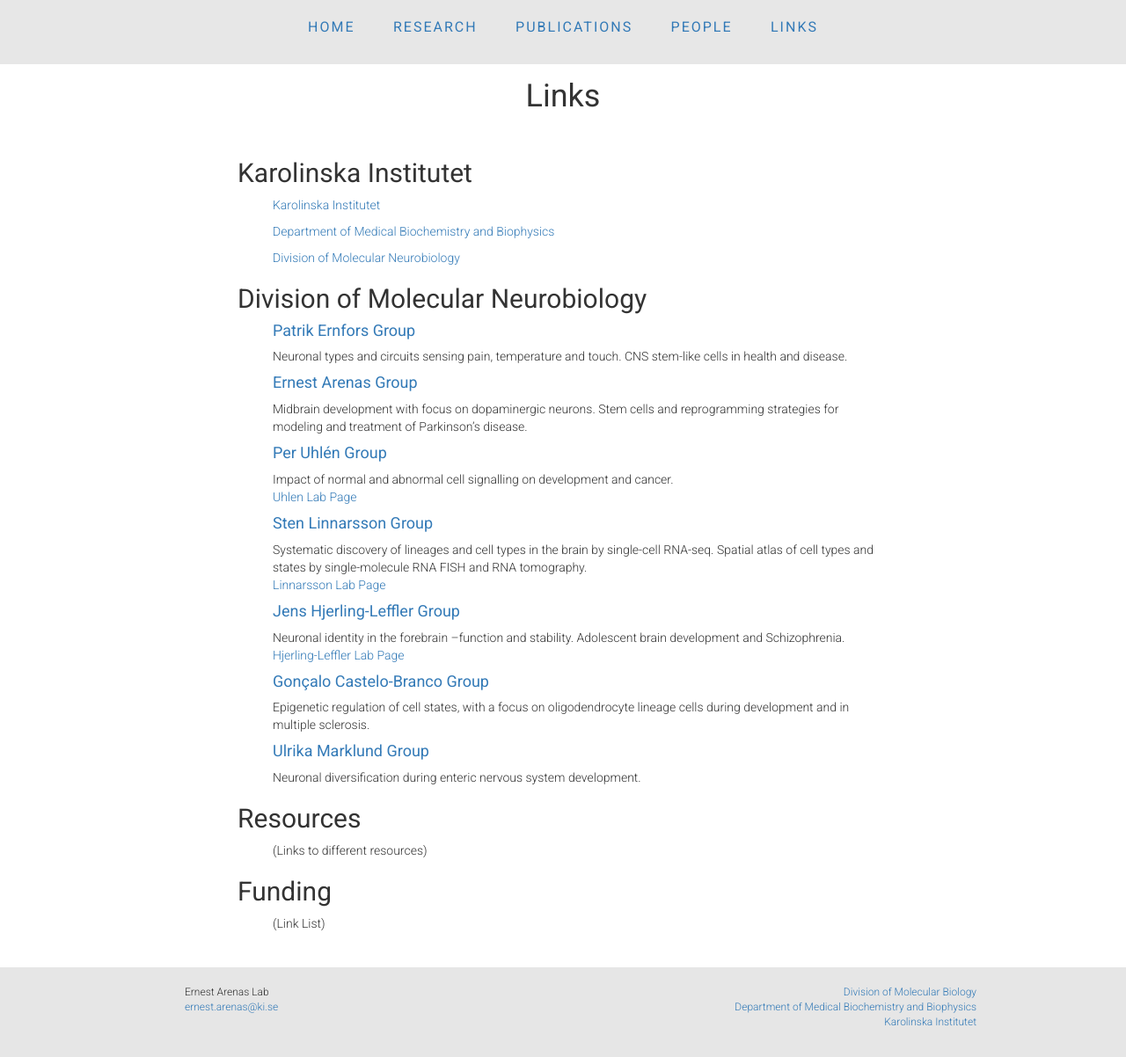
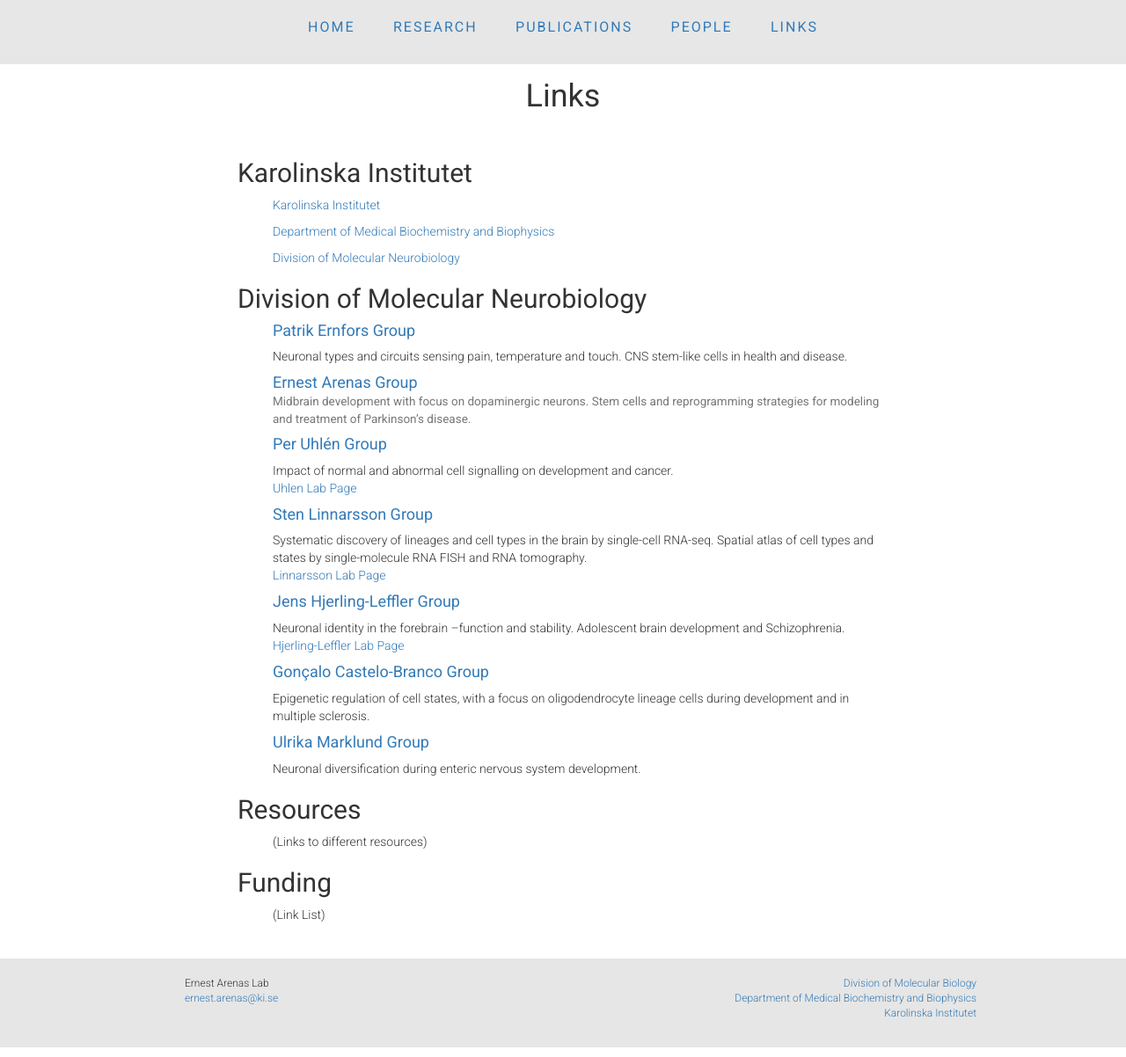
Before and after one commit to ArenasLab/arenaslab.github.io, a Jekyll site: the page links/index.html, which Jekyll copies as it is, in a window 1280 px wide and 1202 px high. Shown: the whole window at 88% size. Built offline with Jekyll 4.4.1, drawn with Linux system fonts in a browser that asks for light colours.

Commit message:
Update index.html

```diff
--- a/links/index.html
+++ b/links/index.html
@@ -43,8 +43,10 @@
             <ul class="posts">
               <h4><a href="http://ki.se/en/mbb/patrik-ernfors-group">Patrik Ernfors Group</a></h4>
                 <p>Neuronal types and circuits sensing pain, temperature and touch. CNS stem-like cells in health and disease.</p>
-              <h4><a href="http://ki.se/en/mbb/ernest-arenas-group">Ernest Arenas Group</a></h4>
-                <p>Midbrain development with focus on dopaminergic neurons. Stem cells and reprogramming strategies for modeling and treatment of Parkinson’s disease.</p>
+
+		    <h4><a href="http://ki.se/en/mbb/ernest-arenas-group">Ernest Arenas Group</a><br>
+                <small>Midbrain development with focus on dopaminergic neurons. Stem cells and reprogramming strategies for modeling and treatment of Parkinson’s disease.
+			    </small> </h4>
               <h4><a href="http://ki.se/en/mbb/per-uhlen-group">Per Uhlén Group</a></h4>
                 <p>Impact of normal and abnormal cell signalling on development and cancer.<br>
                 <a href="http://www.uhlenlab.org/">Uhlen Lab Page</a></p>
```
